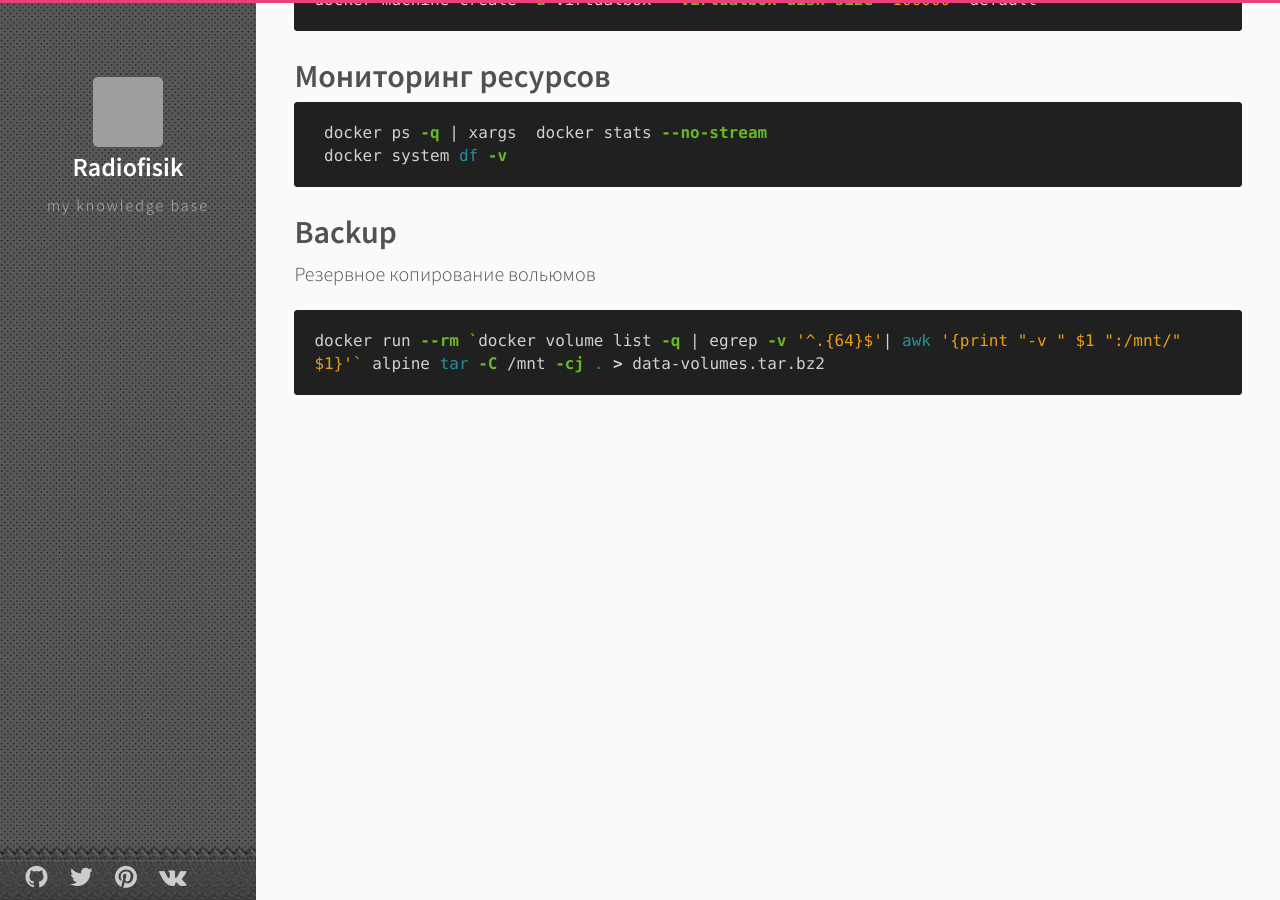
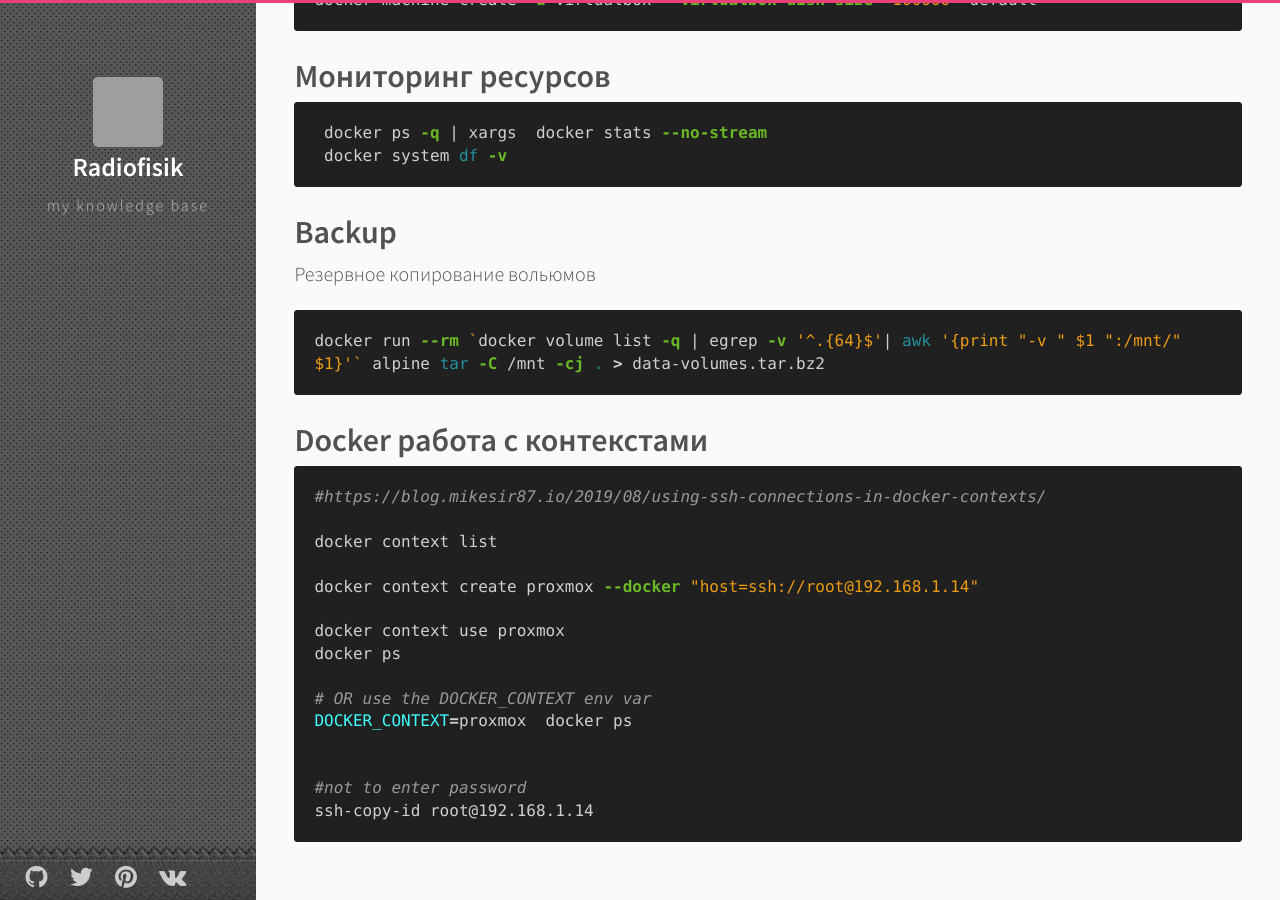
Before and after one commit to Radiofisik/radiofisik.github.io, a Jekyll site: the page built from _posts/docker/2019-05-01-docker-cheetsheet.md, in a window 1280 px wide and 900 px high, scrolled down 3315 px. Built offline with Jekyll 4.4.1, drawn with Linux system fonts in a browser that asks for light colours; comment, search, counter and statistics services are not loaded; grey boxes are pictures that could not be loaded.

Commit message:
add docker contexts

````diff
--- a/_posts/docker/2019-05-01-docker-cheetsheet.md
+++ b/_posts/docker/2019-05-01-docker-cheetsheet.md
@@ -147,3 +147,22 @@ docker-machine create -d virtualbox --virtualbox-disk-size "100000" default
 ```bash
 docker run --rm `docker volume list -q | egrep -v '^.{64}$'| awk '{print "-v " $1 ":/mnt/" $1}'` alpine tar -C /mnt -cj . > data-volumes.tar.bz2
 ```
+
+## Docker работа с контекстами
+```bash
+#https://blog.mikesir87.io/2019/08/using-ssh-connections-in-docker-contexts/
+
+docker context list
+
+docker context create proxmox --docker "host=ssh://root@192.168.1.14"
+
+docker context use proxmox
+docker ps
+
+# OR use the DOCKER_CONTEXT env var
+DOCKER_CONTEXT=proxmox  docker ps
+
+
+#not to enter password
+ssh-copy-id root@192.168.1.14
+```
````
Also changed, not shown: .obsidian/workspace.json.
